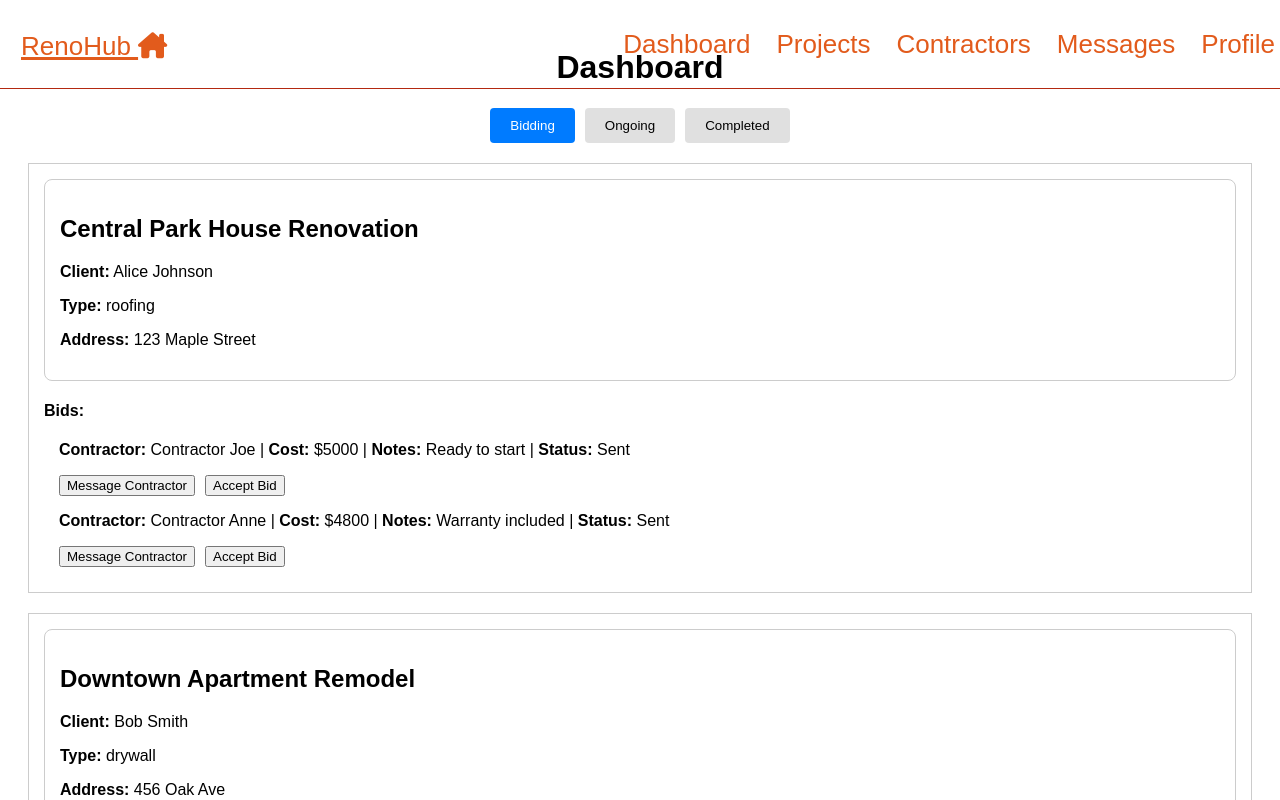
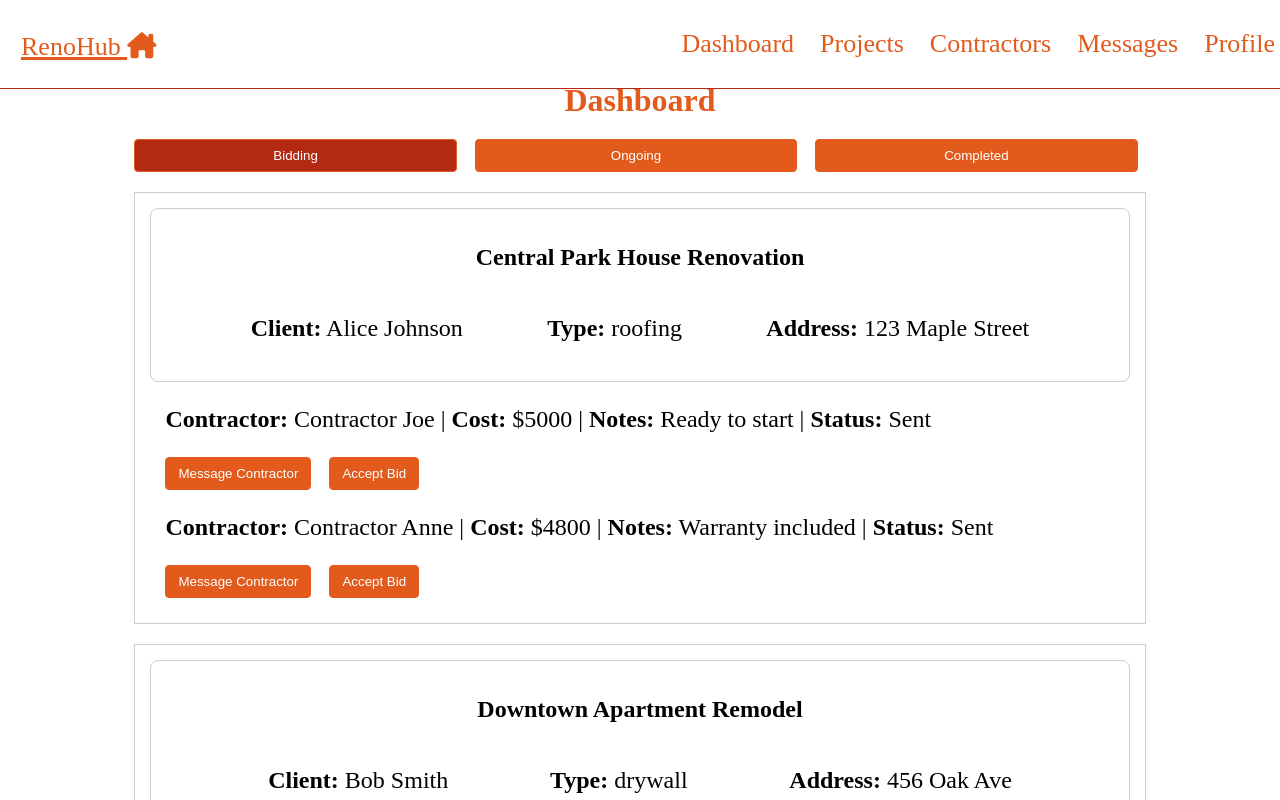
Before and after one commit to Amga20d/renohub, a React (Vite) app in the folder frontend/: page /dashboard in a window 1280 px wide. Shown: the top 800 px of the page. Built offline with nearby package versions, Linux system fonts and the light colour scheme.

Commit message:
WIP: Applie some styling to dashboard and imported components

```diff
--- a/frontend/src/App.jsx
+++ b/frontend/src/App.jsx
@@ -1,5 +1,6 @@
 import { BrowserRouter, Routes, Route } from "react-router-dom";
 import { Suspense, lazy } from "react";
+
 
 // Lazy-loaded page components
 const HomePage = lazy(() => import("./pages/HomePage"));
--- a/frontend/src/components/BidCard.jsx
+++ b/frontend/src/components/BidCard.jsx
@@ -1,6 +1,7 @@
 import React from 'react';
 import { getUserName } from '../helpers/utils';
 import { Link } from 'react-router-dom';
+import '../styles/BidCard.scss';
 
 const BidCard = ({ bid, users, onAccept, isAccepted }) => {
   const contractor = getUserName(bid.user_id, users);
@@ -15,10 +16,11 @@ const BidCard = ({ bid, users, onAccept, isAccepted }) => {
       </p>
       <div style={{ display: 'flex', gap: '10px' }}>
         <Link to={`/messages/${bid.user_id}`}>
-          <button>Message Contractor</button>
+          <button className='btn'>Message Contractor</button>
         </Link>
+
         {bid.status === 'Sent' && (
-          <button onClick={() => onAccept(bid.id)}>Accept Bid</button>
+          <button className='btn' onClick={() => onAccept(bid.id)}>Accept Bid</button>
         )}
         {isAccepted && <span style={{ color: 'green', marginLeft: '10px' }}>✓ Accepted</span>}
       </div>
--- a/frontend/src/components/ProgressBar.jsx
+++ b/frontend/src/components/ProgressBar.jsx
@@ -1,5 +1,5 @@
 import React from 'react';
-
+import ProgressBarBoot from 'react-bootstrap/ProgressBar';
 const ProgressBar = ({ percent }) => (
   <div style={{ backgroundColor: '#e0e0e0', borderRadius: '4px', height: '20px', overflow: 'hidden' }}>
     <div style={{
--- a/frontend/src/components/ProjectCard.jsx
+++ b/frontend/src/components/ProjectCard.jsx
@@ -1,6 +1,7 @@
-import React from 'react';
-import { getUserName, getBidsByProject } from '../helpers/utils';
-import BidList from './BidList';
+import React from "react";
+import { getUserName, getBidsByProject } from "../helpers/utils";
+import BidList from "./BidList";
+import '../styles/ProjectCard.scss'
 
 const ProjectCard = ({ project, bids, users }) => {
   const clientName = getUserName(project.user_id, users);
@@ -9,9 +10,17 @@ const ProjectCard = ({ project, bids, users }) => {
   return (
     <div style={styles.card}>
       <h2>{project.title}</h2>
-      <p><strong>Client:</strong> {clientName}</p>
-      <p><strong>Type:</strong> {project.type}</p>
-      <p><strong>Address:</strong> {project.address}</p>
+      <div className="card-info">
+        <p>
+          <strong>Client:</strong> {clientName}
+        </p>
+        <p>
+          <strong>Type:</strong> {project.type}
+        </p>
+        <p>
+          <strong>Address:</strong> {project.address}
+        </p>
+      </div>
       {projectBids.length > 0 && (
         <>
           <h4>Bids:</h4>
@@ -24,11 +33,11 @@ const ProjectCard = ({ project, bids, users }) => {
 
 const styles = {
   card: {
-    border: '1px solid #ccc',
-    borderRadius: '8px',
-    padding: '15px',
-    marginBottom: '20px'
-  }
+    border: "1px solid #ccc",
+    borderRadius: "8px",
+    padding: "15px",
+    marginBottom: "20px",
+  },
 };
 
 export default ProjectCard;
--- a/frontend/src/pages/DashboardPage.jsx
+++ b/frontend/src/pages/DashboardPage.jsx
@@ -3,6 +3,7 @@ import Navbar from '../components/Navbar';
 import ProjectCard from '../components/ProjectCard';
 import ProgressBar from '../components/ProgressBar';
 import BidList from '../components/BidList';
+import '../styles/DashboardPage.scss'
 import {
   getAcceptedBid,
   getProgressPercentage,
@@ -59,22 +60,17 @@ const DashboardPage = () => {
   const filteredBids = filterBidsForTab(bids, selectedTab);
 
   return (
-    <div style={{ padding: '20px', fontFamily: 'Arial' }}>
+    <div className='page'>
       <Navbar />
-      <h1 style={{ textAlign: 'center' }}>Dashboard</h1>
-
-      <div style={{ display: 'flex', justifyContent: 'center', gap: '10px', marginBottom: '20px' }}>
+      <h1>Dashboard</h1>
+      <div className='tab-btn-group'>
         {['Bidding', 'Ongoing', 'Completed'].map(tab => (
           <button
             key={tab}
             onClick={() => setSelectedTab(tab)}
+            className='tab-btn'
             style={{
-              padding: '10px 20px',
-              backgroundColor: selectedTab === tab ? '#007bff' : '#e0e0e0',
-              color: selectedTab === tab ? '#fff' : '#000',
-              border: 'none',
-              borderRadius: '4px',
-              cursor: 'pointer'
+              backgroundColor: selectedTab === tab ? "rgb(179, 41, 17)" : "rgb(226, 91, 28)"
             }}
           >
             {tab}
@@ -90,7 +86,7 @@ const DashboardPage = () => {
           const progress = acceptedBid ? getProgressPercentage(acceptedBid.status) : 0;
           return (
             <div key={project.id} style={{ marginBottom: '20px' }}>
-              <ProjectCard project={project} bids={projectBids} users={users} />
+              <ProjectCard project={project} bids={projectBids} users={users}/>
               <p><strong>Progress:</strong></p>
               <ProgressBar percent={progress} />
             </div>
@@ -98,15 +94,16 @@ const DashboardPage = () => {
         }
 
         return (
-          <div key={project.id} style={{ border: '1px solid #ccc', padding: '15px', marginBottom: '20px' }}>
+          <div className='main-container'>
+            <div key={project.id} style={{ border: '1px solid #ccc', padding: '15px', marginBottom: '20px' }}>
             <ProjectCard project={project} bids={[]} users={users} />
-            <h4>Bids:</h4>
             <BidList
               bids={projectBids}
               users={users}
               onAcceptBid={(bidId) => handleAcceptBid(bidId, project.id)}
               acceptedBidId={acceptedBid?.id}
             />
+          </div>
           </div>
         );
       })}
--- a/frontend/src/pages/ProjectsPage.jsx
+++ b/frontend/src/pages/ProjectsPage.jsx
@@ -36,10 +36,10 @@ function ProjectsPage() {
           <button
             key={type}
             onClick={() => setFilter(type)}
-            className="btn"
+            className="filter-btn"
             style={{
               backgroundColor:
-                filter === type ? "rgb(179, 41, 17)" : "rgb(226, 91, 28)",
+                filter === type ? "rgb(179, 41, 17)" : "rgb(226, 91, 28)"
             }}
           >
             {type}
@@ -72,14 +72,14 @@ function ProjectsPage() {
             <div className="card-btn-group">
               <div>
                 <Link to={`/projects/${project.id}`}>
-                  <button className="card-btn">View</button>
+                  <button className="btn">View</button>
                 </Link>
                 <Link to={`/projects/${project.id}/bids`}>
-                  <button className="card-btn">Bid</button>
+                  <button className="btn">Bid</button>
                 </Link>
               </div>
               <Link to={`/messages/${project.user_id}`}>
-                <button className="card-btn">Message</button>
+                <button className="btn">Message</button>
               </Link>
             </div>
           </Card>
--- /dev/null
+++ b/frontend/src/styles/BidCard.scss
@@ -0,0 +1,18 @@
+.btn{
+  margin-right: 8px;
+  padding: 8px 12px;
+  border: solid 1px rgb(226, 91, 28);
+  border-radius: 4px;
+  cursor: pointer;
+  background-color: rgb(226, 91, 28);
+  color: #fff;
+}
+
+.btn {
+  transition-duration: 0.4s;
+}
+
+.btn:hover{
+  background-color: #fff;
+  color:rgb(226, 91, 28); ;
+}
--- /dev/null
+++ b/frontend/src/styles/DashboardPage.scss
@@ -0,0 +1,50 @@
+.page{
+  max-width: 80%;
+  margin: 0 auto;
+  margin-top:4%;
+  padding: 10px;
+}
+
+h1{
+    text-align: center;
+    margin-bottom: 20px;
+  color: rgb(226, 91, 28);
+}
+
+.main-container{
+  display: grid;
+}
+
+.btn, .tab-btn{
+  margin-right: 8px;
+  padding: 8px 12px;
+  border: solid 1px rgb(226, 91, 28);
+  border-radius: 4px;
+  cursor: pointer;
+  background-color: rgb(226, 91, 28);
+  color: #fff;
+}
+.tab-btn{
+  flex: 1;
+}
+
+.tab-btn-group{
+  display: flex;
+  justify-content: center;
+  gap: 10px;
+  margin-bottom: 20px;
+
+}
+
+.btn {
+  transition-duration: 0.4s;
+}
+
+.btn:hover{
+  background-color: #fff;
+  color:rgb(226, 91, 28); ;
+}
+
+p{
+  font-size: 24px;
+}
--- a/frontend/src/styles/Navbar.scss
+++ b/frontend/src/styles/Navbar.scss
@@ -30,7 +30,3 @@
   font-size: 26px;
   margin: 0.5em;
 }
-
-#nav-link-item:hover{
-   color: red;
-}
--- /dev/null
+++ b/frontend/src/styles/ProjectCard.scss
@@ -0,0 +1,10 @@
+.card-info{
+display: flex;
+flex-direction: row;
+justify-content: space-evenly;
+font-size: 18px;
+}
+
+h2{
+  text-align: center;
+}
--- a/frontend/src/styles/ProjectPage.scss
+++ b/frontend/src/styles/ProjectPage.scss
@@ -5,11 +5,11 @@
   padding: 10px;
 }
 
-.btn, .card-btn {
+.btn, .filter-btn{
   flex: 1;
   margin-right: 8px;
   padding: 8px 12px;
-  border: none;
+  border: solid 1px rgb(226, 91, 28);
   border-radius: 4px;
   cursor: pointer;
   background-color: rgb(226, 91, 28);
@@ -51,6 +51,7 @@
 
 .card-info {
   display: flex;
+  flex-direction: column;
   justify-content: space-evenly;
   margin-bottom: 5px;
 }
@@ -60,11 +61,21 @@
   justify-content:space-between;
 }
 
-p {
-  font-size: 14px;
+span {
+  font-size: 20x;
 }
 h1{
     text-align: center;
     margin-bottom: 20px;
   color: rgb(226, 91, 28);
 }
+
+
+.btn {
+  transition-duration: 0.4s;
+}
+
+.btn:hover{
+  background-color: #fff;
+  color:rgb(226, 91, 28); ;
+}
```
